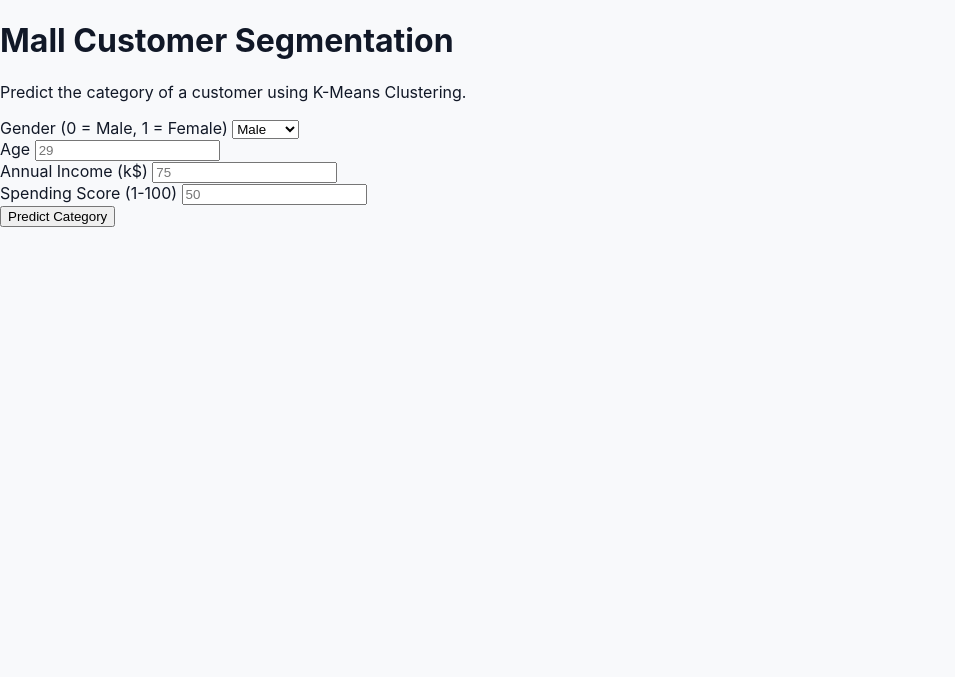
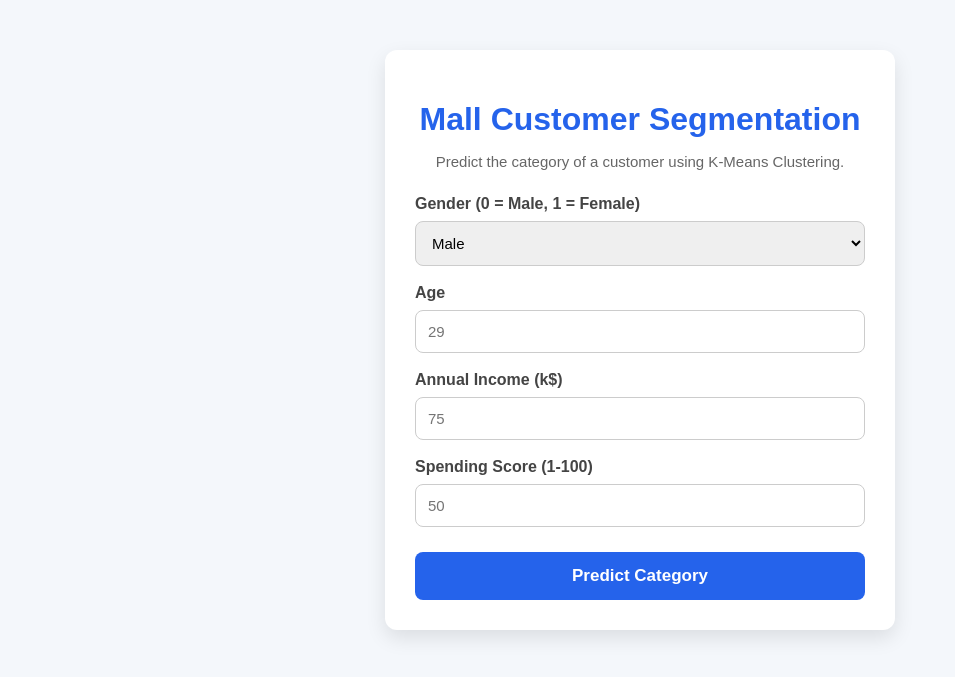
Before and after one commit to hanochs57-data-science/cluster-the-customers-fastapi-aws, a FastAPI app: page / in a window 1280 px wide. Shown: the top 677 px of the page, without its empty margins (0-955 px from the left). Run offline with FastAPI, Linux system fonts and the light colour scheme; parts of the project's set-up code (start-up, migrations or seed data) failed here and were passed over.

Commit message:
Update style.css

```diff
--- a/static/style.css
+++ b/static/style.css
@@ -1,123 +1,109 @@
 body {
     margin: 0;
-      font-family: -apple-system, BlinkMacSystemFont, "Segoe UI", sans-serif;
-      background: #f8f9fb;
-      color: #111827;
+    padding: 0;
+    background: #f4f7fb;
+    font-family: Arial, Helvetica, sans-serif;
+    color: #333;
 }
-    .app {
-      display: grid;
-      grid-template-columns: 280px 1fr;
-      min-height: 100vh;
+
+.container {
+    width: 450px;
+    margin: 50px auto;
+    background: #ffffff;
+    padding: 30px;
+    border-radius: 12px;
+    box-shadow: 0 8px 20px rgba(0,0,0,0.1);
 }
-    .sidebar {
-      background: #ffffff;
-      border-right: 1px solid #e5e7eb;
-      padding: 28px 24px;
-      box-shadow: 0 2px 12px rgba(15, 23, 42, 0.05);
+
+.header {
+    text-align: center;
+    margin-bottom: 25px;
 }
-    .sidebar h1 {
-      margin: 0 0 20px;
-      font-size: 24px;
-      letter-spacing: -0.02em;
+
+.header h1 {
+    color: #2563eb;
+    margin-bottom: 10px;
 }
-    .sidebar p {
-      margin: 0 0 26px;
-      color: #6b7280;
-      line-height: 1.6;
+
+.header p {
+    color: #666;
+    font-size: 15px;
 }
-    .control {
-      margin-bottom: 20px;
+
+.grid {
+    display: flex;
+    flex-direction: column;
+    gap: 18px;
 }
-    .control label {
-      display: block;
-      font-size: 14px;
-      font-weight: 600;
+
+.input-group {
+    display: flex;
+    flex-direction: column;
+}
+
+.input-group label {
     margin-bottom: 8px;
-      color: #111827;
+    font-weight: bold;
+    color: #444;
 }
-    .control input[type="range"],
-    .control input[type="number"],
-    .control select,
-    .control input[type="file"] {
+
+.input-group input,
+.input-group select {
+    padding: 12px;
+    border: 1px solid #ccc;
+    border-radius: 8px;
+    font-size: 15px;
+    outline: none;
+    transition: 0.3s;
+}
+
+.input-group input:focus,
+.input-group select:focus {
+    border-color: #2563eb;
+    box-shadow: 0 0 5px rgba(37,99,235,0.4);
+}
+
+button {
     width: 100%;
-      padding: 10px 12px;
-      border: 1px solid #d1d5db;
-      border-radius: 10px;
-      background: #f9fafb;
-      color: #111827;
-      font-size: 14px;
-      box-sizing: border-box;
+    margin-top: 25px;
+    padding: 14px;
+    border: none;
+    border-radius: 8px;
+    background: #2563eb;
+    color: white;
+    font-size: 17px;
+    font-weight: bold;
+    cursor: pointer;
+    transition: 0.3s;
 }
-    .control input[type="checkbox"] {
-      margin-right: 10px;
+
+button:hover {
+    background: #1d4ed8;
 }
-    .sidebar .button {
-      display: inline-flex;
-      align-items: center;
-      justify-content: center;
-      width: 100%;
-      padding: 12px 16px;
-      border: none;
-      border-radius: 10px;
-      background: #4f46e5;
-      color: #ffffff;
-      font-size: 15px;
-      font-weight: 700;
-      cursor: pointer;
-      margin-top: 8px;
+
+.result {
+    margin-top: 30px;
+    padding: 20px;
+    background: #ecfdf5;
+    border-left: 6px solid #16a34a;
+    border-radius: 8px;
+    text-align: center;
 }
-    .main {
-      padding: 32px;
+
+.result h3 {
+    margin: 0;
+    color: #15803d;
 }
-    .section {
-      background: #ffffff;
-      border: 1px solid #e5e7eb;
-      border-radius: 18px;
-      padding: 26px;
-      margin-bottom: 22px;
-      box-shadow: 0 1px 3px rgba(15, 23, 42, 0.06);
+
+.result h2 {
+    margin-top: 12px;
+    color: #166534;
 }
-    .section h2 {
-      margin: 0 0 14px;
-      font-size: 20px;
-      letter-spacing: -0.02em;
-    }
-    .section p {
-      margin: 0 0 16px;
-      color: #4b5563;
-      line-height: 1.7;
-    }
-    .metric-grid {
-      display: grid;
-      grid-template-columns: repeat(2, minmax(0, 1fr));
-      gap: 16px;
-    }
-    .metric {
-      background: #f9fafb;
-      border: 1px solid #e5e7eb;
-      border-radius: 14px;
-      padding: 18px;
-      min-height: 110px;
-    }
-    .metric strong {
-      display: block;
-      font-size: 28px;
-      margin-bottom: 8px;
-      color: #111827;
-    }
-    .metric span {
-      color: #6b7280;
-      font-size: 14px;
-    }
-    .plot-placeholder {
-      background: linear-gradient(135deg, #eef2ff 0%, #fde68a 100%);
-      border-radius: 16px;
-      min-height: 360px;
-      display: flex;
-      align-items: center;
-      justify-content: center;
-      color: #4b5563;
-      font-size: 18px;
-      text-align: center;
+
+@media (max-width: 600px) {
+    .container {
+        width: 90%;
+        margin: 20px auto;
         padding: 20px;
     }
+}
```
Lines whose indentation alone changed are shown as unchanged.
